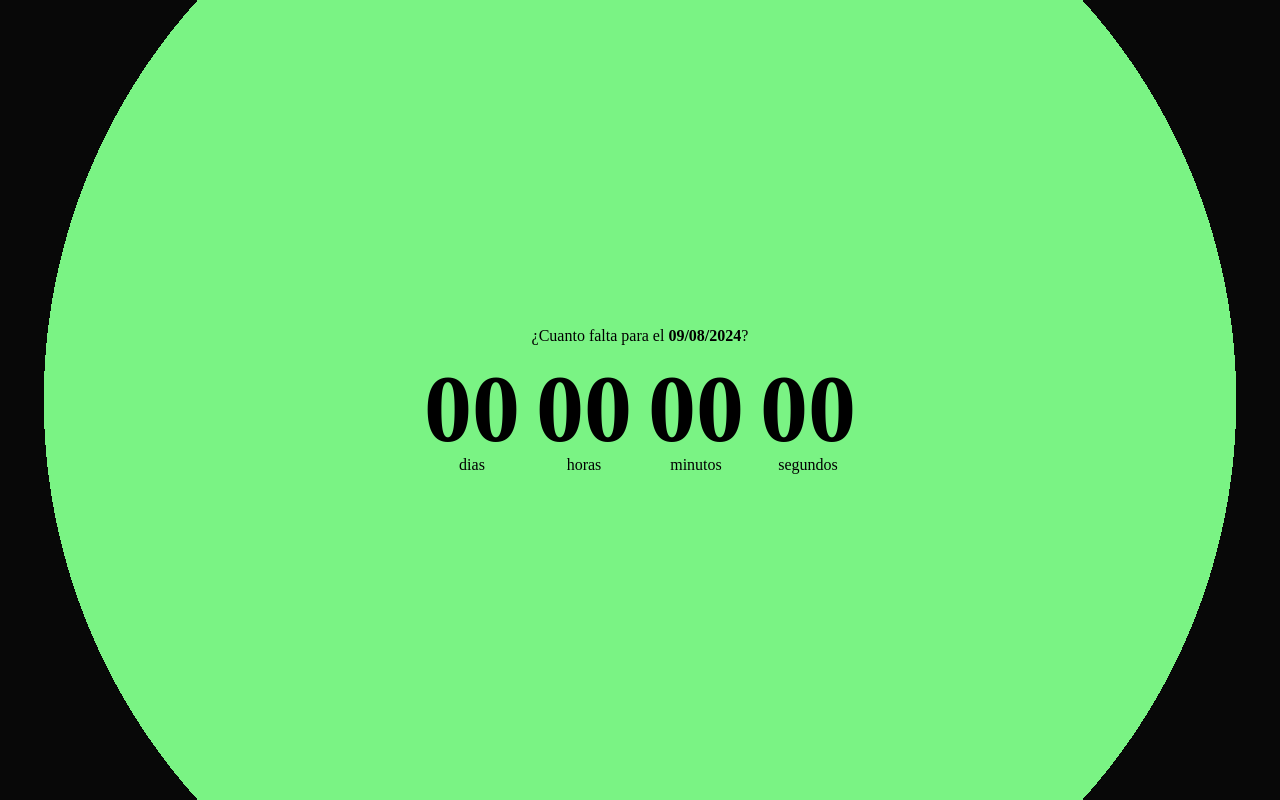
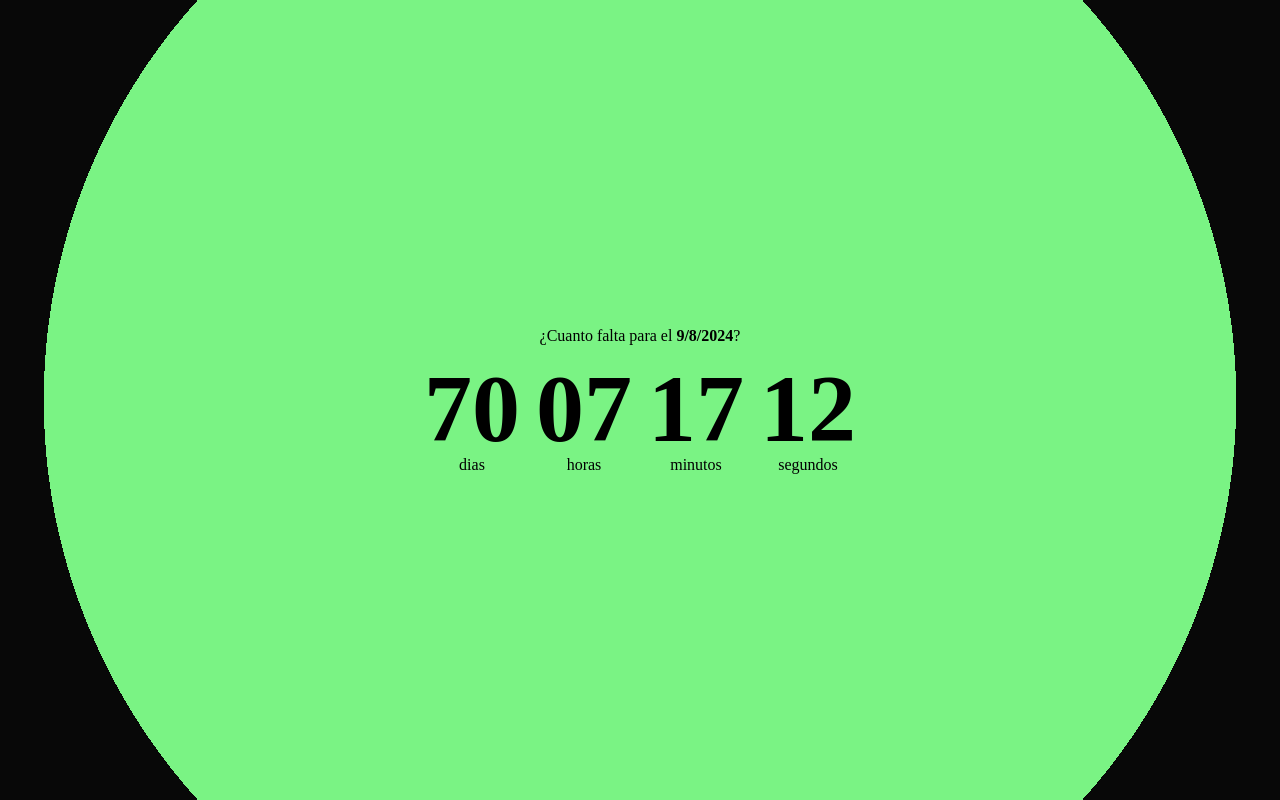
Before and after one commit to AraMaite/Calendario, a plain HTML site: page index.html in a window 1280 px wide. Drawn offline with Linux system fonts and the light colour scheme.

Commit message:
correccion

```diff
--- a/index.html
+++ b/index.html
@@ -4,11 +4,13 @@
     <meta charset="UTF-8">
     <meta name="viewport" content="width=device-width, initial-scale=1.0">
     <title>Cuenta atrás</title>
-    <link rel="stylesheet" href="./main.css">
+    <link rel="stylesheet" href="main.css">
 </head>
 <body>
     <div class="fecha">
-        <p>¿Cuanto falta para el <span id="fecha">09/08/2024</span>?</p>
+        <p>¿Cuanto falta para el <span id="fecha">09/08/
+
+            2024</span>?</p>
     </div>
     <div class="cuenta-atras" id="cuenta-atras">
         <div class="grupo">
@@ -30,6 +32,6 @@
     </div>
 
 
-    <script src="./main.js"></script>
+    <script src="main.js"></script>
 </body>
 </html>
--- a/main.js
+++ b/main.js
@@ -1,20 +1,17 @@
-let fecha = new Date("08/09/2024");
-<<<<<<< HEAD
+let fecha = new Date("2024/08/09");
 let msFecha = fecha.getTime();
 
-let parrafoDias = document.querySelector ("#dias");
-let parrafoHoras = document.querySelector ("#horas");
-let parrafoMinutos = document.querySelector ("#minutos");
-let parrafoSegundos = document.querySelector ("#segundos");
-let parrafecha = document.querySelector ("#fecha");
-let cuentaAtras = document.querySelector ("#cuenta-atras");
+let parrafoDias = document.querySelector("#dias");
+let parrafoHoras = document.querySelector("#horas");
+let parrafoMinutos = document.querySelector("#minutos");
+let parrafoSegundos = document.querySelector("#segundos");
+let parrafecha = document.querySelector("#fecha");
+let cuentaAtras = document.querySelector("#cuenta-atras");
 
-spanFecha.inneText = fecha.toLocaleDateString();
+parrafecha.innerText = fecha.toLocaleDateString("es-ES");
 
 let Intervalo = setInterval(() => {
-
     let hoy = new Date().getTime();
-
     let distancia = msFecha - hoy;
 
     let msPorDia = 1000 * 60 * 60 * 24;
@@ -22,23 +19,19 @@ let Intervalo = setInterval(() => {
     let msPorMinuto = 1000 * 60;
     let msPorSegundo = 1000;
 
-    let dias = Math.floor (distancia / msPorDia);
-    let horas = Math.floor ((distancia % msPorDia) / msPorHora);
-    let minutos = Math.floor ((distancia % msPorHora) / msPorMinutos);
-    let segundos =Math.floor ((distancia % msPorMinutos) / msPorSegundo);
+    let dias = Math.floor(distancia / msPorDia);
+    let horas = Math.floor((distancia % msPorDia) / msPorHora);
+    let minutos = Math.floor((distancia % msPorHora) / msPorMinuto);
+    let segundos = Math.floor((distancia % msPorMinuto) / msPorSegundo);
 
-
-    parrafoDias.inneText = dias;
-    parrafoHoras.inneText = horas < 10 ? "0" + horas : horas;
-    parrafoMinutos.inneText = minutos;
-    parrafoSegundos.inneText = segundos;
+    parrafoDias.innerText = dias;
+    parrafoHoras.innerText = horas < 10 ? "0" + horas : horas;
+    parrafoMinutos.innerText = minutos;
+    parrafoSegundos.innerText = segundos;
 
     if (distancia < 0){
         clearInterval(Intervalo);
-        cuentaAtras.innerHTML = <p class="grande">¡LLEGO LE GRAN DIA!</p>
+        cuentaAtras.innerHTML = '<p class="grande">¡LLEGO EL GRAN DIA!</p>';
     }
 
-}, 1000)
-=======
-let msFecha = fecha.getTime();
->>>>>>> 027f1d4e488167bf8c694eed8744affb6bb25ac6
+}, 1000);
```
